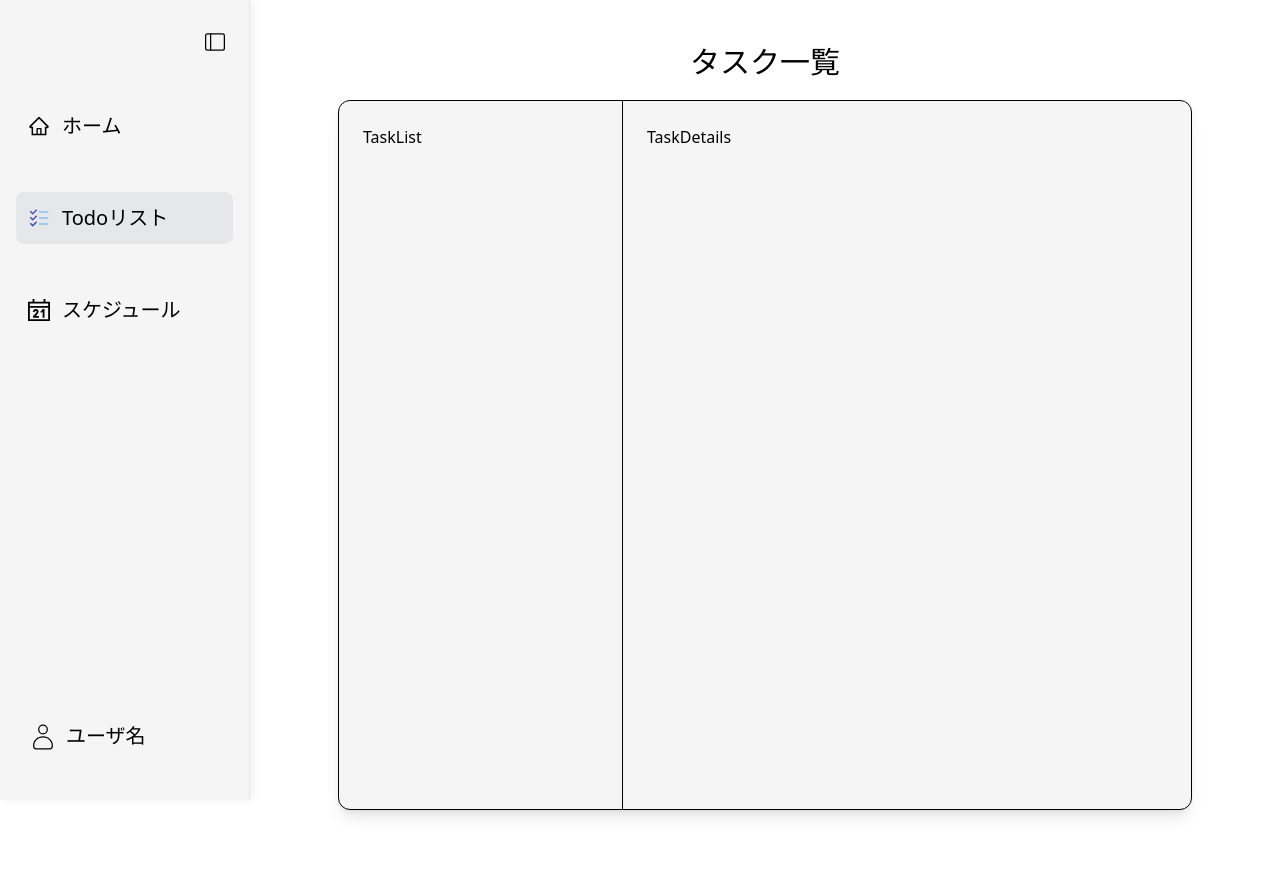
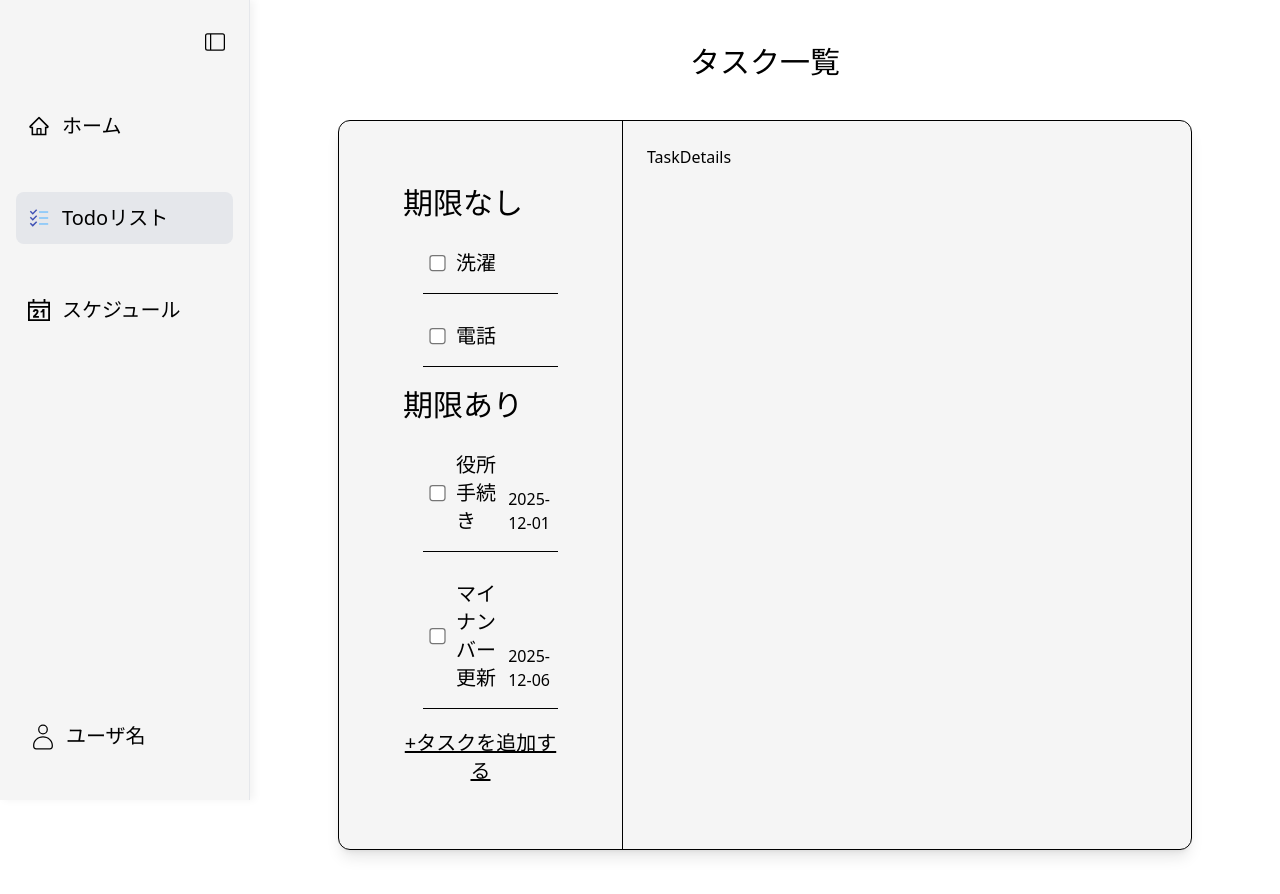
Before and after one commit to Fudai1020/WorkInsight, a React app in the folder frontend/: page /todoList in a window 1280 px wide. Before the commit the page ends 834 px from the top, so only its background shows below. Built offline with nearby package versions, Linux system fonts and the light colour scheme; the HTML template or start-up script is replaced by a standard one.

Commit message:
add tasklist-layout

```diff
--- a/frontend/src/components/TaskList.tsx
+++ b/frontend/src/components/TaskList.tsx
@@ -1,6 +1,34 @@
-const TaskList = () => {
+type props = {
+tasks:any[];
+}
+const TaskList = ({tasks}:props) => {
   return (
-    <div>TaskList</div>
+    <div className="flex flex-col gap-3 p-10 h-full">
+        <span className="text-3xl">期限なし</span>
+        <ul className="my-2 pl-5 flex flex-col gap-5">
+            {tasks.filter(t => !t.deadline).map(t=>(
+                <li key={t.id} className="text-xl border-b pb-2 ">
+                    <div className="flex gap-3 hover:bg-gray-200 p-2 rounded-md">
+                    <input type="checkbox" className="scale-125"/>
+                    {t.title}
+                    </div>
+                </li>
+            ))}
+        </ul>
+        <span className="text-3xl">期限あり</span>
+        <ul className="my-2 pl-5 flex flex-col gap-5">
+            {tasks.filter(t => t.deadline).map(t=>(
+            <li key={t.id} className="text-xl border-b pb-2">
+                <div className="flex gap-3 hover:bg-gray-200 p-2 rounded-md">
+                    <input type="checkbox" className="scale-125"/>
+                    <span>{t.title}</span>
+                    <span className="ml-auto mt-auto text-base">{t.deadline}</span>
+                </div>
+            </li>
+            ))}
+        </ul>
+        <a className=" text-xl mt-auto text-center underline hover:scale-[1.02] cursor-pointer">+タスクを追加する</a>
+    </div>
   )
 }
 
--- a/frontend/src/layout/AppLayput.tsx
+++ b/frontend/src/layout/AppLayput.tsx
@@ -6,7 +6,7 @@ export const AppLayput = () => {
     <>
     <div className="flex">
         <Sidebar />
-        <main className="flex-1 p-6 ">
+        <main className="flex-1 p-6 f-screen">
             <Outlet/>
         </main>
     </div>
--- a/frontend/src/pages/TodoList.tsx
+++ b/frontend/src/pages/TodoList.tsx
@@ -1,14 +1,22 @@
+import { useState } from "react"
 import TaskDetails from "../components/TaskDetails"
 import TaskList from "../components/TaskList"
 
 
 const TodoList = () => {
+    const [tasks,setTasks] = useState([
+        {id:1,title:'洗濯',deadline:null},
+        {id:2,title:'役所手続き',deadline:'2025-12-01'},
+        {id:3,title:'マイナンバー更新',deadline:'2025-12-06'},
+        {id:4,title:'電話',deadline:null},
+    ]);
+    const [selectedTask,setSelectedTask] = useState(null);
   return (
-    <div className="flex justify-center flex-col gap-5">
+    <div className="flex justify-center flex-col gap-5 h-full">
         <span className="text-center text-3xl mt-5">タスク一覧</span>
-        <div className="border rounded-xl mx-16 shadow-lg h-[710px] flex bg-[#F5F5F5]">
-            <div className="basis-1/3 p-6 border-r shadow-ls">
-                <TaskList/>
+        <div className="border rounded-xl mx-16 shadow-lg h-full my-5 flex bg-[#F5F5F5]">
+            <div className="basis-1/3 p-6 border-r shadow-ls ">
+                <TaskList tasks={tasks}/>
             </div>
             <div className="basis-2/3 p-6">
                 <TaskDetails/>
```
